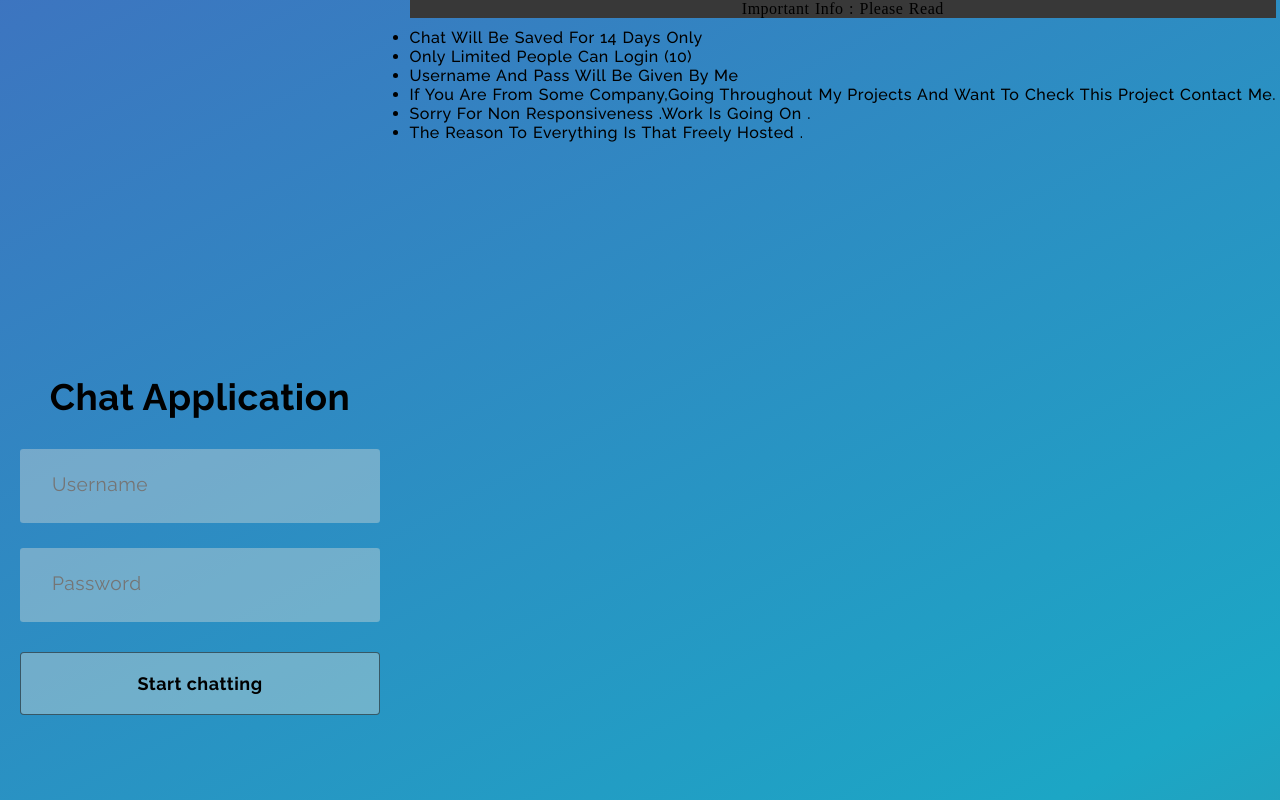
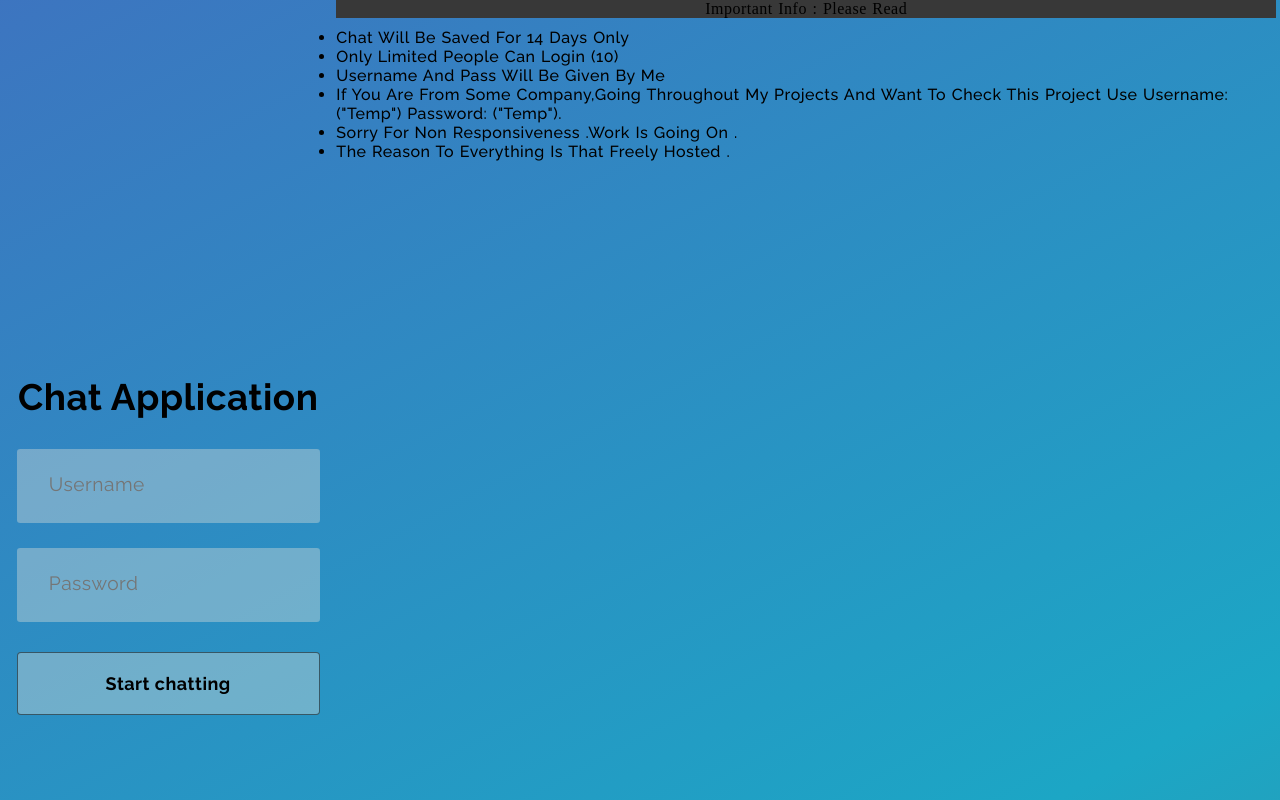
Before and after one commit to dash-09/MyChatApp, a React (Create React App) app: page / in a window 1280 px wide. Built offline with nearby package versions, Linux system fonts and the light colour scheme.

Commit message:
Update LoginForm.jsx

```diff
--- a/src/components/LoginForm.jsx
+++ b/src/components/LoginForm.jsx
@@ -82,7 +82,7 @@ const Modal = () => {
           <li> username and pass will be given by me </li>
           <li>
             if you are from some company,going throughout my projects and want
-            to check this project contact me.{" "}
+            to check this project use username:("temp") password: ("temp").
           </li>
           <li>sorry for Non responsiveness .Work is going on .</li>
           <li>The reason to everything is that Freely Hosted .</li>
```
